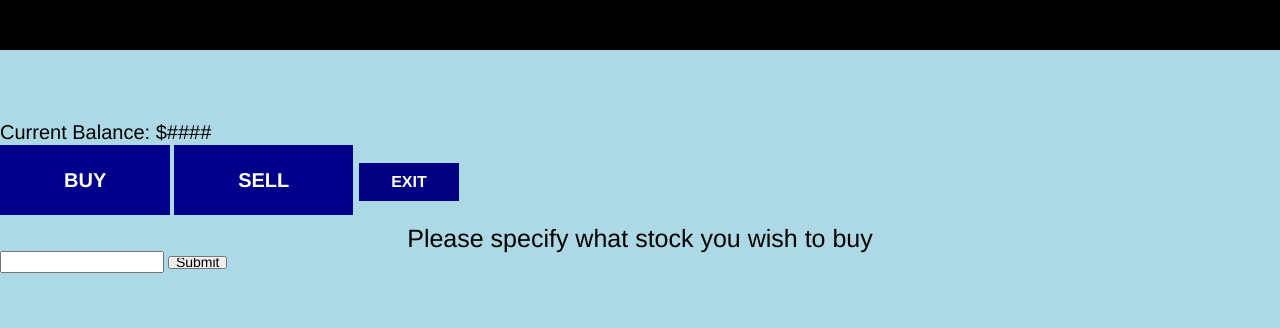
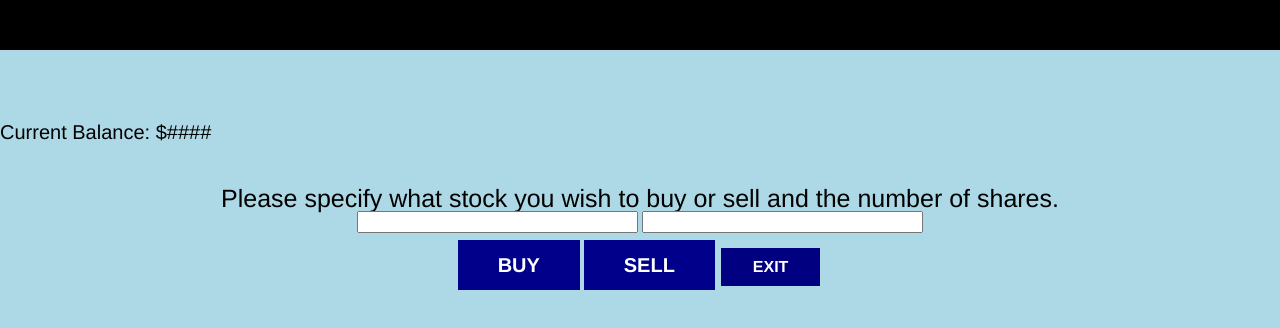
Before and after one commit to ConUHacks/LitCoin, a website: page stuff/startpage.html in a window 1280 px wide. Drawn offline with nearby package versions, Linux system fonts and the light colour scheme.

Commit message:
centered page 2

```diff
--- a/stuff/css/startpage.css
+++ b/stuff/css/startpage.css
@@ -4,9 +4,11 @@ body {
     background-color: lightblue;
     color: black;
     padding-top: 110px;
+    text-align: center;
 }
 
 h1 {
+    padding-top: 40px;
     text-align: center;
     font-size: 25px;
     line-height: 0.25;
@@ -38,7 +40,7 @@ h2 {
     background-color: darkblue;
     color: white;
     border: none;
-    padding: 30px 64px;
+    padding: 20px 40px;
     text-align: center;
     display: inline-block;
     font-size: 20px;
--- a/stuff/startpage.html
+++ b/stuff/startpage.html
@@ -22,12 +22,14 @@
 
         <h2>Current Balance: $####</h2>
 
+        <h1>Please specify what stock you wish to buy or sell and the number of shares.</h1>
+        <input type="text" size="35">
+        <input type="text" size="35">
+        <br></br>
+
         <a href="buypage.html" class="button1">BUY</a>
         <b href="sellpage.html" class="button1">SELL</b>
         <c href="index.html" class="button">EXIT</c>
-        <h1>Please specify what stock you wish to buy</h1>
-        <input type="text">
-        <input type="submit">
     </main>
 
 </body>
```
